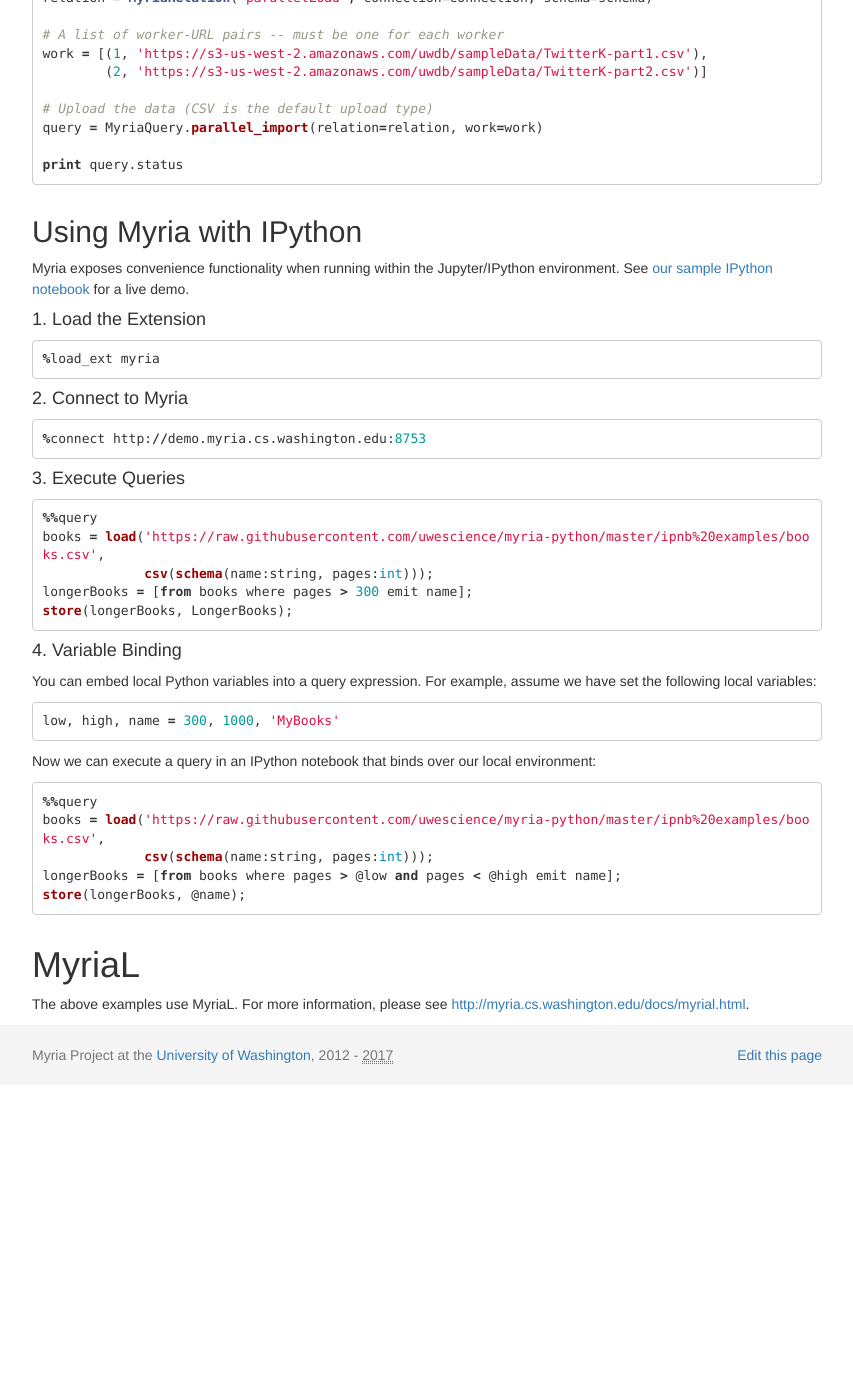
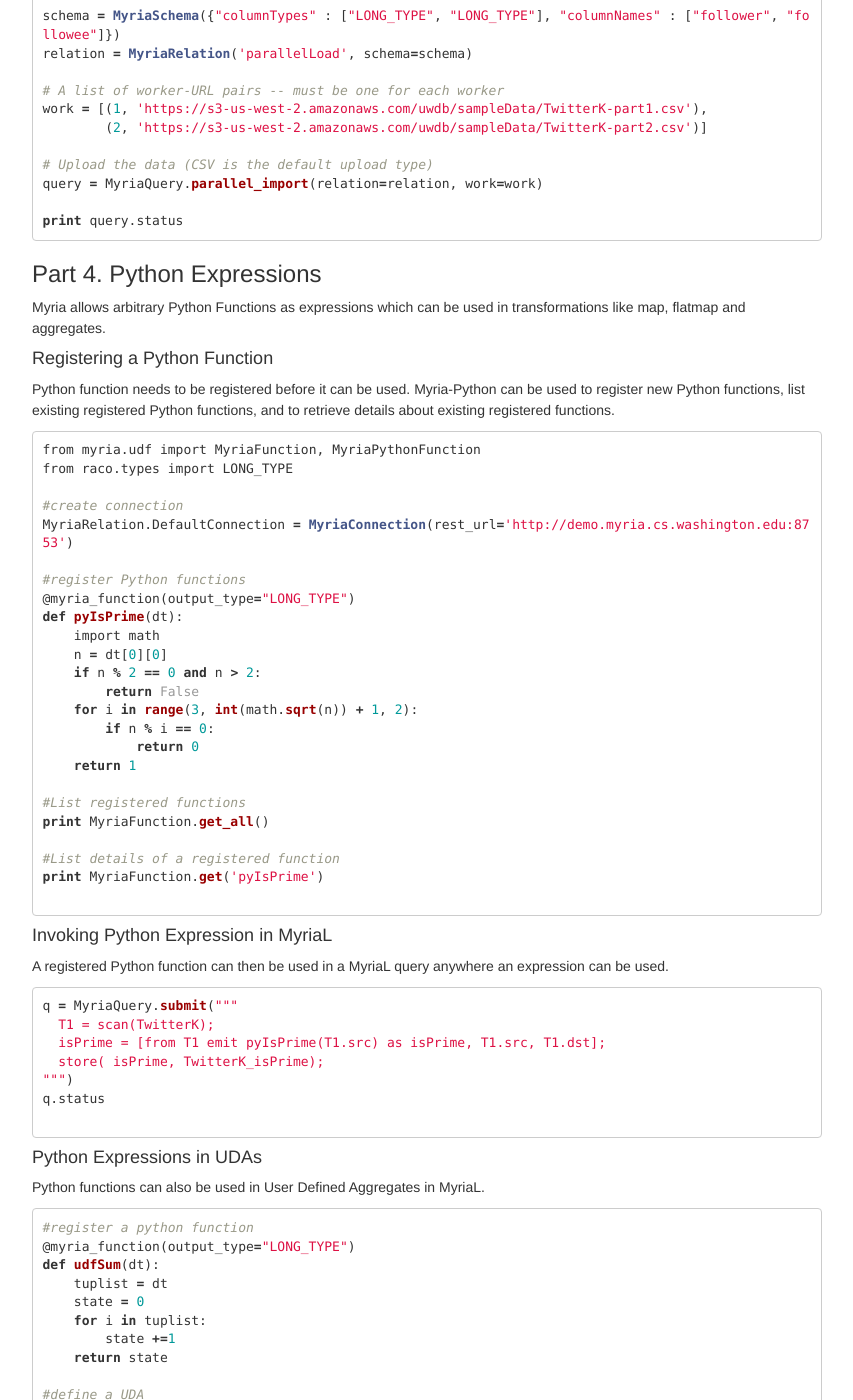
Before and after one commit to uwescience/myria-website, a Jekyll site: the page built from docs/myria-python/index.md, in a window 1280 px wide and 1400 px high, scrolled down 3570 px. Shown: the whole window, without its empty margins (213-1066 px from the left). Built offline with Jekyll 4.4.1, drawn with Linux system fonts in a browser that asks for light colours; nearby versions of some CDN libraries; before the commit the page ends 4656 px from its top, so only the background shows below that; some of the changed text lies outside the part shown.

Commit message:
Adding Python Expression documentation (#20)
* Adding Python Expression documentation

*  code review changes

*  code review changes

* Update 2015-05-03-cloud_service.md

* Update 2015-05-03-cloud_service.md

* Cleaned up UDF documentation

* Use default connection instances

* Update index.md

changed the UDA to work on twitterK table instead, image data for raw is  copyrighted and cannot be loaded on public cluster.

````diff
--- a/docs/myria-python/index.md
+++ b/docs/myria-python/index.md
@@ -65,13 +65,13 @@
 
 ```python
 from myria import *
-connection = MyriaConnection(rest_url='http://demo.myria.cs.washington.edu:8753')
+MyriaRelation.DefaultConnection = MyriaConnection(rest_url='http://demo.myria.cs.washington.edu:8753')
 
 query = MyriaQuery.submit("""
   data = load('https://raw.githubusercontent.com/uwescience/myria/master/jsonQueries/getting_started/smallTable',
               csv(schema(left:int, right:int)));
   q = [from data emit count(*)];
-  store(q, dataCount);""", connection=connection)
+  store(q, dataCount);""")
 
 print query.to_dict()
 ```
@@ -82,16 +82,16 @@
 
 ```python
 from myria import *
-connection = MyriaConnection(rest_url='http://demo.myria.cs.washington.edu:8753')
+MyriaRelation.DefaultConnection = MyriaConnection(rest_url='http://demo.myria.cs.washington.edu:8753')
 
 # Load some data and store it in Myria
 query = MyriaQuery.submit("""
   data = load('https://raw.githubusercontent.com/uwescience/myria/master/jsonQueries/getting_started/smallTable',
               csv(schema(left:int, right:int)));
-  store(data, data);""", connection=connection)
+  store(data, data);""")
 
 # Now access previously-stored data
-relation = MyriaRelation('data', connection=connection)
+relation = MyriaRelation('data')
 
 print relation.to_dict()[:5]
 ```
@@ -163,10 +163,10 @@
 
 ```python
 from myria import *
+MyriaRelation.DefaultConnection = MyriaConnection(rest_url='http://demo.myria.cs.washington.edu:8753')
 
-connection = MyriaConnection(rest_url='http://demo.myria.cs.washington.edu:8753')
 schema = MyriaSchema({"columnTypes" : ["LONG_TYPE", "LONG_TYPE"], "columnNames" : ["follower", "followee"]})
-relation = MyriaRelation('parallelLoad', connection=connection, schema=schema)
+relation = MyriaRelation('parallelLoad', schema=schema)
 
 # A list of worker-URL pairs -- must be one for each worker
 work = [(1, 'https://s3-us-west-2.amazonaws.com/uwdb/sampleData/TwitterK-part1.csv'),
@@ -177,6 +177,85 @@
 
 print query.status
 ```
+
+### Part 4. Python Expressions
+
+Myria allows arbitrary Python Functions as expressions which can be used in transformations like map, flatmap and aggregates.
+
+#### Registering a Python Function
+Python function needs to be registered before it can be used.
+Myria-Python can be used to register new Python functions, list existing registered Python functions,
+and to retrieve details about existing registered functions.
+
+```python
+from myria.udf import MyriaFunction, MyriaPythonFunction
+from raco.types import LONG_TYPE
+
+#create connection
+MyriaRelation.DefaultConnection = MyriaConnection(rest_url='http://demo.myria.cs.washington.edu:8753')
+
+#register Python functions
+@myria_function(output_type="LONG_TYPE")
+def pyIsPrime(dt):
+    import math
+    n = dt[0][0]
+    if n % 2 == 0 and n > 2:
+        return False
+    for i in range(3, int(math.sqrt(n)) + 1, 2):
+        if n % i == 0:
+            return 0
+    return 1
+
+#List registered functions
+print MyriaFunction.get_all()
+
+#List details of a registered function
+print MyriaFunction.get('pyIsPrime')
+
+```
+#### Invoking Python Expression in MyriaL
+A registered Python function can then be used in a MyriaL query anywhere an expression
+ can be used.
+```python
+q = MyriaQuery.submit("""
+  T1 = scan(TwitterK);
+  isPrime = [from T1 emit pyIsPrime(T1.src) as isPrime, T1.src, T1.dst];
+  store( isPrime, TwitterK_isPrime);
+""")
+q.status
+
+```
+#### Python Expressions in UDAs
+Python functions can also be used in User Defined Aggregates in MyriaL.
+
+```python
+#register a python function
+@myria_function(output_type="LONG_TYPE")
+def udfSum(dt):
+    tuplist = dt
+    state = 0
+    for i in tuplist:
+        state +=1
+    return state
+
+#define a UDA
+q = MyriaQuery.submit("""
+uda aggregate(a) {
+    --init
+    [ 0 as total];
+    --update
+    [udfSum(a)];
+    --emit
+    [total];
+  };
+  t = scan(public:adhoc:TwitterK);
+  results = [from t emit t.a,  aggregate(t.b) as total];
+  store(results, results);
+""", connection=connection)
+
+q.status
+```
+
 
 ## Using Myria with IPython
 
````
